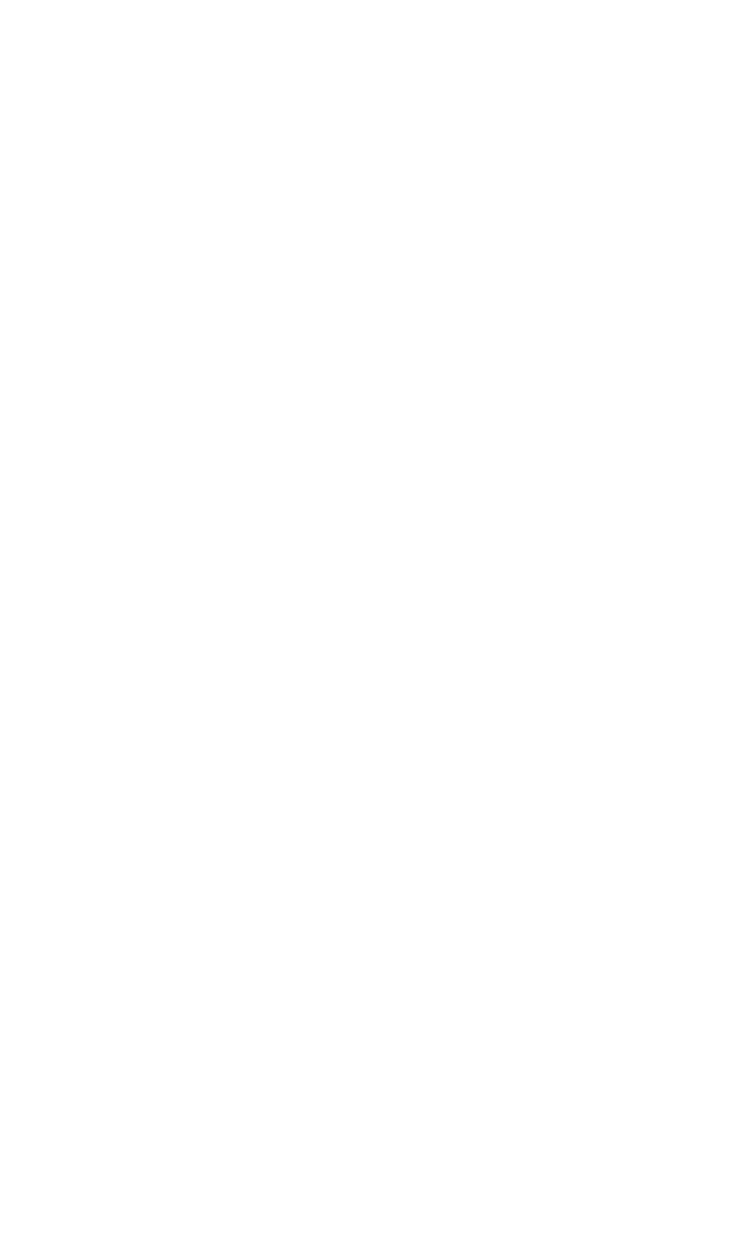
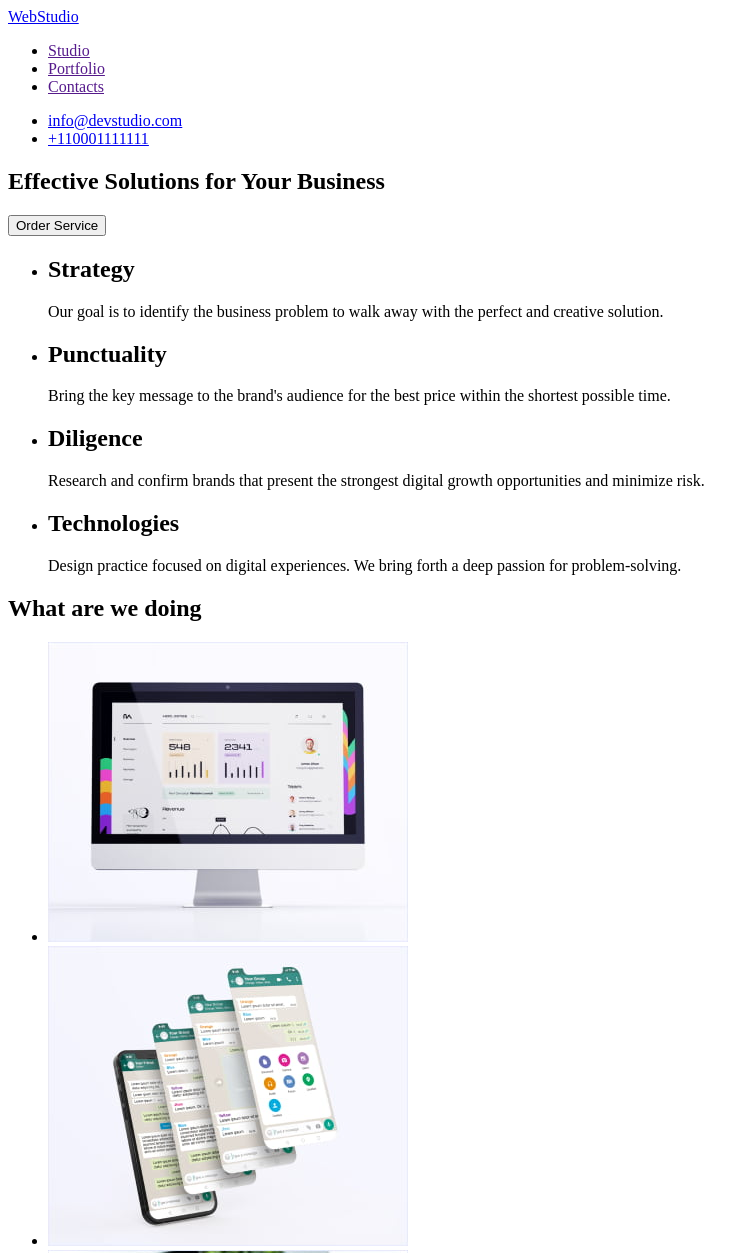
Before and after one commit to Khrystyna06/hw-01, a plain HTML site: page index.html in a window 1280 px wide. Shown: the top 1253 px of the page, without its empty margins (0-754 px from the left). Before the commit the page ends 800 px from the top, so only its background shows below. Drawn offline with Linux system fonts and the light colour scheme.

Commit message:
Finished hw-01

```diff
--- a/index.html
+++ b/index.html
@@ -7,17 +7,131 @@
     <title>WEBSTUDIO</title>
   </head>
   <body>
-    <header></header>
+    <header>
+      <a href="./index.html">WebStudio</a>
+      <ul>
+        <li>
+          <a href="">Studio</a>
+        </li>
+        <li>
+          <a href="">Portfolio</a>
+        </li>
+        <li>
+          <a href="">Contacts</a>
+        </li>
+      </ul>
+      <ul>
+        <li>
+          <a href="mailto:info@devstudio.com">info@devstudio.com</a>
+        </li>
+        <li>
+          <a href="tel:+110001111111">+110001111111</a>
+        </li>
+      </ul>
+    </header>
     <main>
       <!--Hero section-->
-      <section></section>
+      <section>
+        <h1>Effective Solutions for Your Business</h1>
+        <button type="button">Order Service</button>
+      </section>
       <!--Features section-->
-      <section></section>
+      <section>
+        <h2 hidden>Features of WebStudio</h2>
+        <ul>
+          <li>
+            <h2>Strategy</h2>
+            <p>
+              Our goal is to identify the business problem to walk away with the
+              perfect and creative solution.
+            </p>
+          </li>
+          <li>
+            <h2>Punctuality</h2>
+            <p>
+              Bring the key message to the brand's audience for the best price
+              within the shortest possible time.
+            </p>
+          </li>
+          <li>
+            <h2>Diligence</h2>
+            <p>
+              Research and confirm brands that present the strongest digital
+              growth opportunities and minimize risk.
+            </p>
+          </li>
+          <li>
+            <h2>Technologies</h2>
+            <p>
+              Design practice focused on digital experiences. We bring forth a
+              deep passion for problem-solving.
+            </p>
+          </li>
+        </ul>
+      </section>
       <!--What are we doing section-->
-      <section></section>
+      <section>
+        <h2>What are we doing</h2>
+        <ul>
+          <li>
+            <img
+              src="./images/work/img-1.jpg"
+              alt=""
+              width="360"
+              height="300"
+            />
+          </li>
+          <li>
+            <img
+              src="./images/work/img-2.jpg"
+              alt=""
+              width="360"
+              height="300"
+            />
+          </li>
+          <li>
+            <img
+              src="./images/work/img-3.jpg"
+              alt=""
+              width="360"
+              height="300"
+            />
+          </li>
+        </ul>
+      </section>
       <!--Our Team section   -->
-      <section></section>
+      <section>
+        <h2>Our Team</h2>
+        <ul>
+          <li>
+            <img src="./images/team/img-1.jpg" alt="" />
+            <h3>Mark Guerrero</h3>
+            <p>Product Designer</p>
+          </li>
+          <li>
+            <img src="./images/team/img-2.jpg" alt="" />
+            <h3>Tom Ford</h3>
+            <p>Frontend Developer</p>
+          </li>
+          <li>
+            <img src="./images/team/img-3.jpg" alt="" />
+            <h3>Camila Garcia</h3>
+            <p>Marketing</p>
+          </li>
+          <li>
+            <img src="./images/team/img-4.jpg" alt="" />
+            <h3>Daniel Wilson</h3>
+            <p>UI Designer</p>
+          </li>
+        </ul>
+      </section>
     </main>
-    <footer></footer>
+    <footer>
+      <a href="./index.html">WebStudio</a>
+      <p>
+        Increase the flow of customers and sales for your business with digital
+        marketing & growth solutions.
+      </p>
+    </footer>
   </body>
 </html>
```
Also changed, not shown: images/team/img-1.jpg (added), images/team/img-2.jpg (added), images/team/img-3.jpg (added), images/team/img-4.jpg (added), images/work/img-1.jpg (added), images/work/img-2.jpg (added), images/work/img-3.jpg (added), 1 other file.
